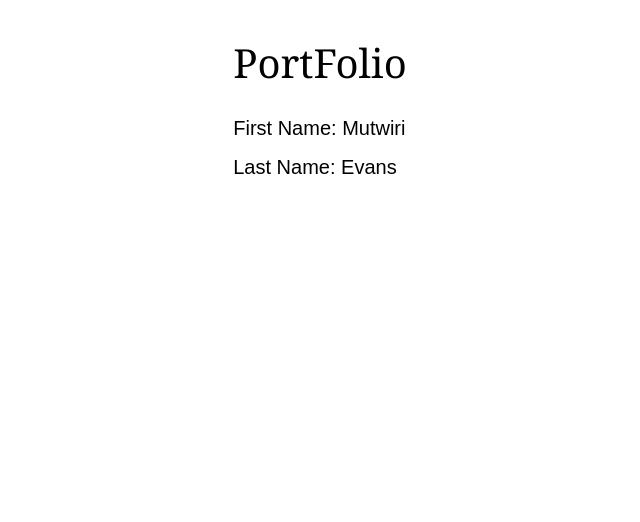
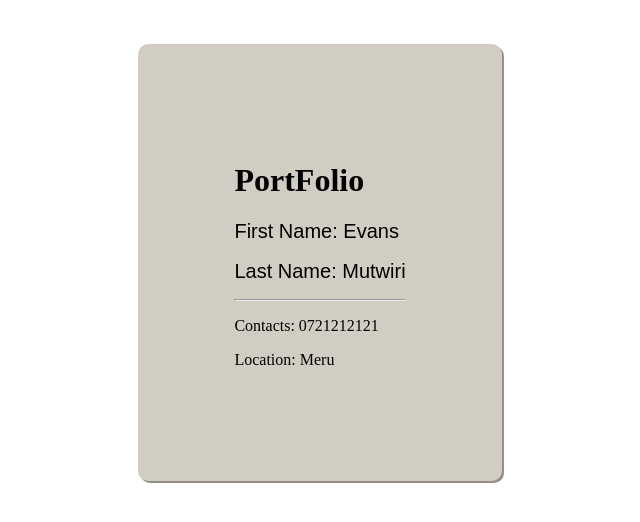
Before and after one commit to EvansMutwiri/vuejs-roadmap, a Vue app: page / in a window 1280 px wide. Shown: the top 522 px of the page, without its empty margins (320-960 px from the left). Built offline with nearby package versions, Linux system fonts and the light colour scheme.

Commit message:
applying reactive using ref

```diff
--- a/src/components/Options.vue
+++ b/src/components/Options.vue
@@ -1,23 +1,37 @@
 <template>
-<h1>PortFolio</h1>
-  <h2>First Name: {{firstName}}</h2>
-  <h2>Last Name: {{lastName}}</h2>
+    <div class="container">
+        <h1>PortFolio</h1>
+    <h2>First Name: {{ firstName }}</h2>
+    <h2>Last Name: {{ lastName }}</h2>
+    <hr>
+    <div>
+        <p> Contacts: {{ details.contact }}</p>
+        <p> Location: {{ details.address }}</p>
+    </div>
+    </div>
 </template>
 
 <script>
 import { ref } from '@vue/reactivity';
 export default {
-    setup () {
+    setup() {
         let first = ref('Evans');
         let last = ref('Mutwiri');
 
+        let details = ref({
+            contact: '0722000000',
+            address: 'Nairobi'
+        });
+
         setTimeout(() => {
-            first.value = 'Mutwiri',
-            last.value = 'Evans'
-        }, 4000);
+            details.value.address = 'Meru',
+            details.value.contact = '0721212121'
+        }, 4000)
+
         return {
-            firstName : first,
-            lastName : last
+            firstName: first,
+            lastName: last,
+            details: details
         }
     }
 }
@@ -31,10 +45,20 @@ body {
     align-items: center;
 }
 
+.container {
+    border: 1px none;
+    padding: 6em;
+    border-radius: 10px;
+    background: #d2cdc3;
+    box-shadow: 2px 2px 0 0 #938f88;
+    margin-top: 10%;
+}
+
 h1 {
-        /* font: 800 'Verdana'; */
-        font: 40px Georgia, serif;
-    }
+    /* font: 800 'Verdana'; */
+    font: 50px Georgia, serif 800;
+}
+
 h2 {
     font: 20px Arial, sans-serif;
 }
```
